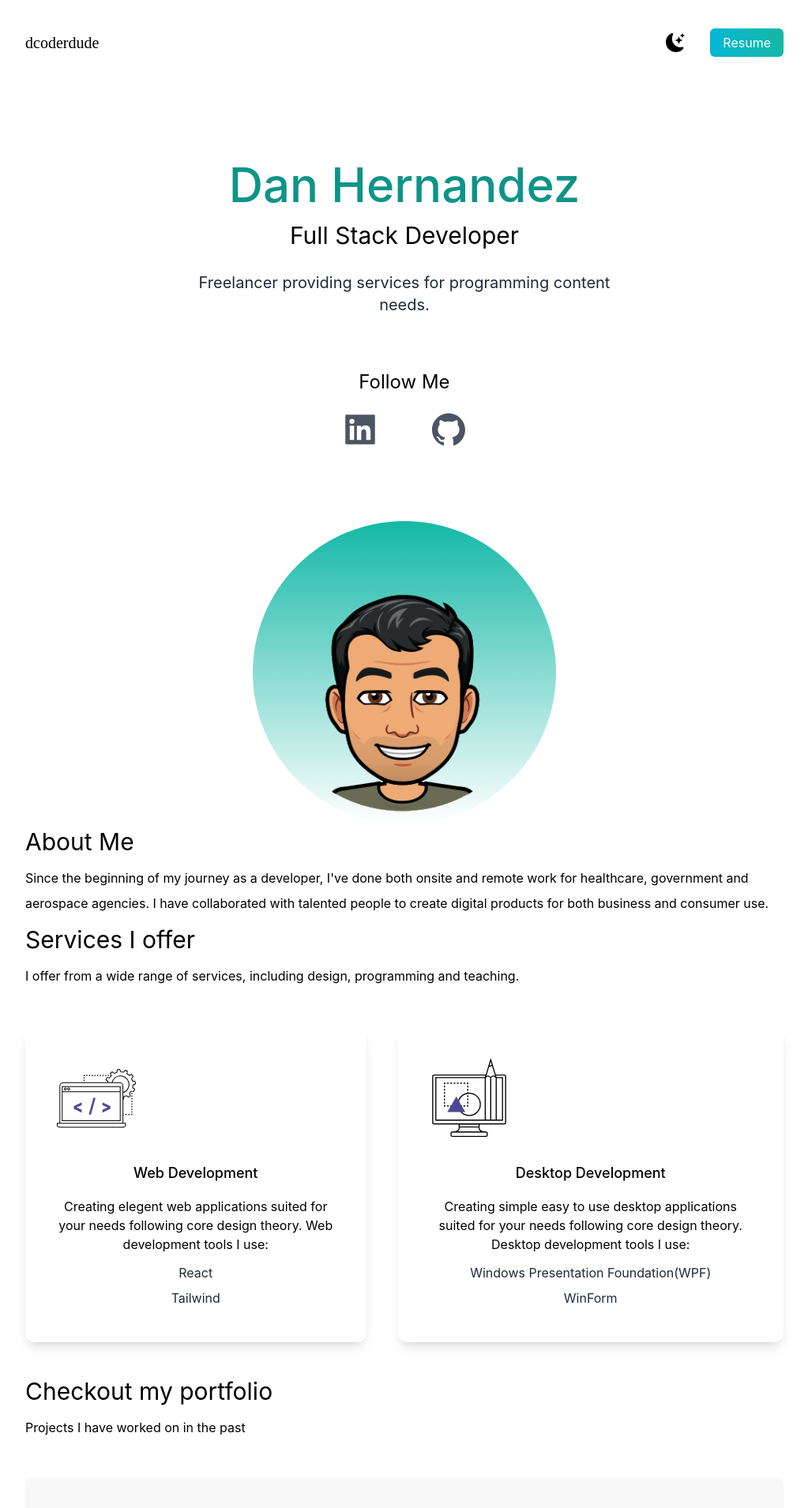
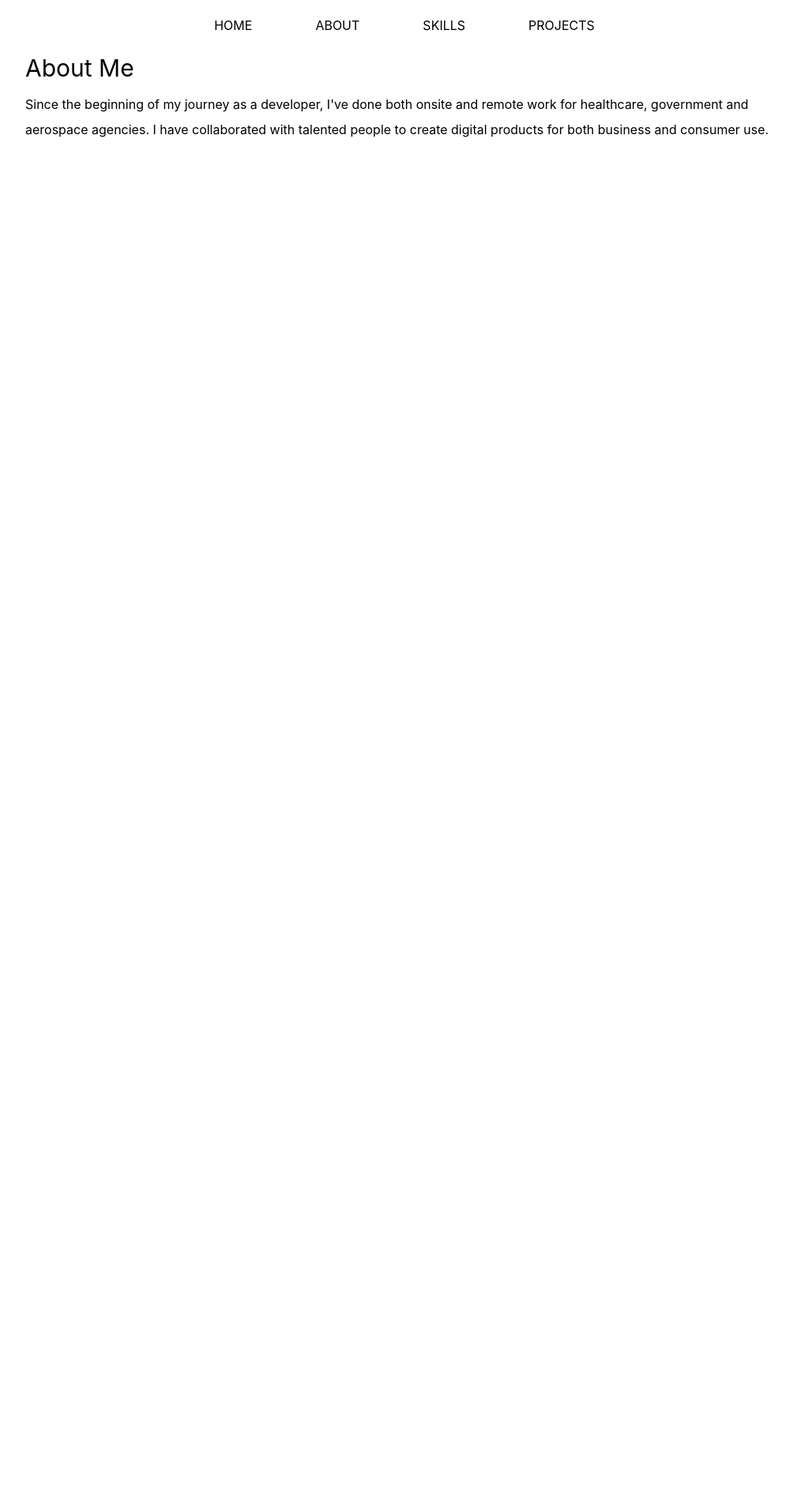
Before and after one commit to dcoderdude/portfolio, a React (Create React App) app: page /about in a window 1280 px wide. Shown: the top 1910 px of the page at 79% size, without its empty margins (128-1151 px from the left). After the commit the page ends 800 px from the top, so only its background shows below. Built offline with nearby package versions, Linux system fonts and the light colour scheme.

Commit message:
add react router for content navigation

```diff
--- a/src/App.js
+++ b/src/App.js
@@ -4,6 +4,7 @@ import Home from './components/Home';
 import About from './components/About';
 import Skills from './components/Skills';
 import Projects from './components/Projects';
+import { BrowserRouter as Router, Routes, Route } from 'react-router-dom';
 
 function App() {
     const [darkModeState, setDarkMode] = useState('');
@@ -22,10 +23,14 @@ function App() {
     return (
         <div className={darkModeState}>
             <main className={twMainClass}>
-                <Home darkMode={darkModeState} updateDarkModeState={updateDarkModeState} />
-                <About />
-                <Skills />
-                <Projects />
+                <Router>
+                    <Routes>
+                        <Route path='/portfolio' element={<Home darkMode={darkModeState} updateDarkModeState={updateDarkModeState} />} />
+                        <Route path='/about' element={<About />} />
+                        <Route path='/skills' element={<Skills />} />
+                        <Route path='/projects' element={<Projects />} />
+                    </Routes>
+                </Router>
             </main>
         </div>
     );
--- a/src/components/About.js
+++ b/src/components/About.js
@@ -1,6 +1,9 @@
+import Header from "./Header";
+
 export default function About() {
     return (
-        <section>
+        <section className='min-h-screen'>
+            <Header />
             <div>
                 <h3 className='text-3xl py-1 dark:text-white'>About Me</h3>
                 <p className='text-md py-2 leading-8 text-gray-80 dark:text-white'>
--- /dev/null
+++ b/src/components/Header.js
@@ -0,0 +1,24 @@
+import { Link } from "react-router-dom";
+
+export default function () {
+    return (
+        <section>
+            <nav className='flex px-10 py-5 justify-evenly'>
+                <ul className='flex items-center'>
+                    <li className='px-10'>
+                        <Link className='dark:text-white' to='/portfolio'>HOME</Link>
+                    </li>
+                    <li className='px-10'>
+                        <Link className='dark:text-white' to='/about'>ABOUT</Link>
+                    </li>
+                    <li className='px-10'>
+                        <Link className='dark:text-white' to='/skills'>SKILLS</Link>
+                    </li>
+                    <li className='px-10'>
+                        <Link className='dark:text-white' to='/projects'>PROJECTS</Link>
+                    </li>
+                </ul>
+            </nav>
+        </section>
+    );
+}
--- a/src/components/Home.js
+++ b/src/components/Home.js
@@ -1,6 +1,7 @@
 import { BsFillMoonStarsFill } from "react-icons/bs";
 import { AiFillLinkedin, AiFillGithub } from "react-icons/ai";
 import devicon from '../images/decoderdude.png';
+import NavBar from "./Header";
 
 export default function Home({ darkMode: darkModeState, updateDarkModeState }) {
     const linkedinProfileUrl = 'https://www.linkedin.com/in/dan-e-hernandez/';
@@ -14,6 +15,7 @@ export default function Home({ darkMode: darkModeState, updateDarkModeState }) {
 
     return (
         <section className='min-h-screen'>
+            <NavBar />
             <nav className='flex py-10 mb-12 justify-between'>
                 <h1 className='text-xl font-burtons dark:text-white'>dcoderdude</h1>
                 <ul className='flex items-center'>
@@ -33,7 +35,7 @@ export default function Home({ darkMode: darkModeState, updateDarkModeState }) {
                 <h2 className='text-5xl py-2 text-teal-600 font-medium md:text-6xl dark:text-white'>Dan Hernandez</h2>
                 <h3 className='text-2xl py-2 md:text-3xl dark:text-white'>Full Stack Developer</h3>
                 <p className='text-md py-5 leading-8 text-gray-800 md:text-xl max-w-xl mx-auto dark:text-white'>
-                    Freelancer providing services for programming content needs.
+                    Experienced Computer Scientist with 9+ years, offering tailored programming solutions to meet diverse content needs.
                 </p>
             </div>
             <p className='text-center text-2xl py-2 dark:text-white'>Follow Me</p>
--- a/src/components/Projects.js
+++ b/src/components/Projects.js
@@ -1,8 +1,10 @@
 import ehr from '../images/ehr.png';
+import Header from './Header';
 
 export default function Projects() {
     return (
-        <section>
+        <section className='min-h-screen'>
+            <Header />
             <div>
                 <h3 className='text-3xl py-1 dark:text-white'>Checkout my portfolio</h3>
                 <p className='text-md py-2 leading-8 text-gray-80 dark:text-white'>
--- a/src/components/Skills.js
+++ b/src/components/Skills.js
@@ -1,9 +1,11 @@
 import web from '../images/icon-web.svg';
 import desktop from '../images/icon-desktop.svg';
+import Header from './Header';
 
 export default function Skills() {
     return (
-        <section>
+        <section className='min-h-screen'>
+            <Header />
             <div>
                 <h3 className='text-3xl py-1 dark:text-white'>Services I offer</h3>
                 <p className='text-md py-2 leading-8 text-gray-80 dark:text-white'>
```
